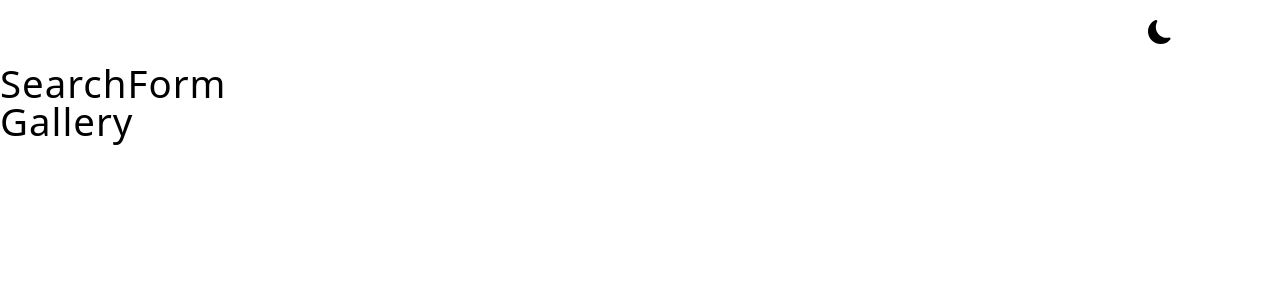
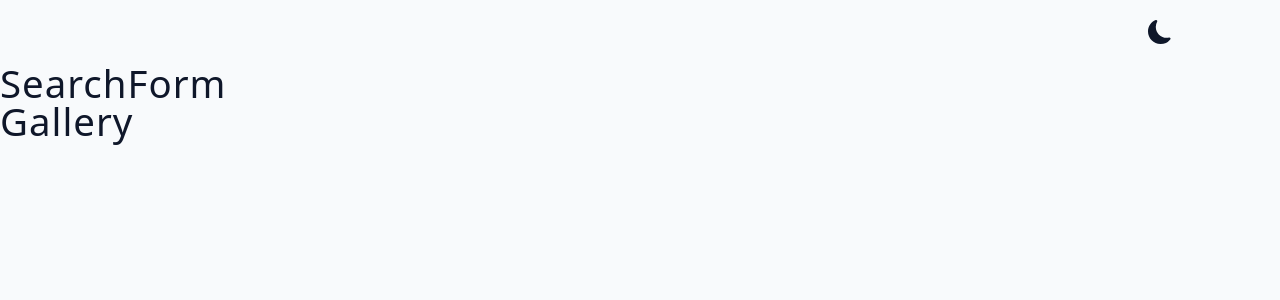
Before and after one commit to Megagig/QueryMe, a React (Vite) app: page / in a window 1280 px wide. Shown: the top 300 px of the page. Built offline with nearby package versions, Linux system fonts and the light colour scheme.

Commit message:
Dark Theme CSS

```diff
--- a/src/context/AppContext.jsx
+++ b/src/context/AppContext.jsx
@@ -7,6 +7,8 @@
   const toggleDarkTheme = () => {
     const newDarkTheme = !isDarkTheme;
     setIsDarkTheme(newDarkTheme);
+    const body = document.querySelector('body');
+    body.classList.toggle('dark-theme', newDarkTheme);
   };
   return (
     <AppContext.Provider value={{ isDarkTheme, toggleDarkTheme }}>
--- a/src/index.css
+++ b/src/index.css
@@ -60,10 +60,25 @@
     0 4px 6px -2px rgba(0, 0, 0, 0.05);
   --shadow-4: 0 20px 25px -5px rgba(0, 0, 0, 0.1),
     0 10px 10px -5px rgba(0, 0, 0, 0.04);
+
   /* dark mode setup */
+  --dark-mode-bg-color: #333;
+  --dark-mode-text-color: #f0f0f0;
+  --backgroundColor: var(--grey-50);
+  --textColor: var(--grey-900);
+
+  --darkModeTransition: color 0.3s ease-in-out,
+    background-color 0.3s ease-in-out;
 }
 
+.dark-theme {
+  --textColor: var(--dark-mode-text-color);
+  --backgroundColor: var(--dark-mode-bg-color);
+}
 body {
+  transition: var(--darkModeTransition);
+  background: var(--backgroundColor);
+  color: var(--textColor);
   font-family: system-ui, -apple-system, BlinkMacSystemFont, 'Segoe UI', Roboto,
     Oxygen, Ubuntu, Cantarell, 'Open Sans', 'Helvetica Neue', sans-serif;
   font-weight: 400;
```
